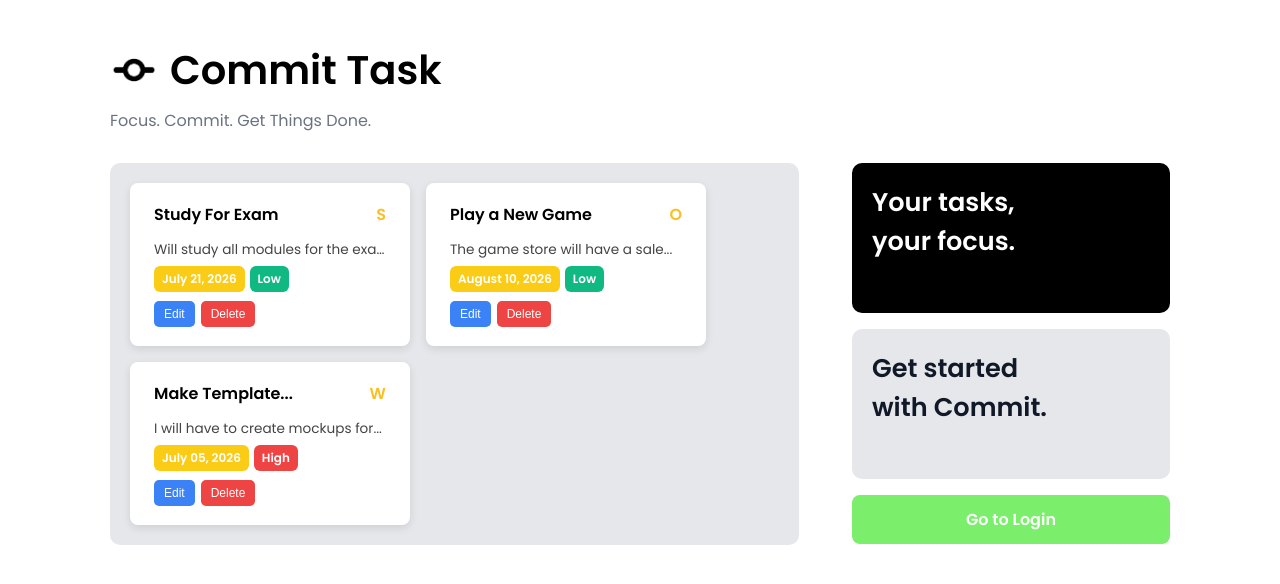
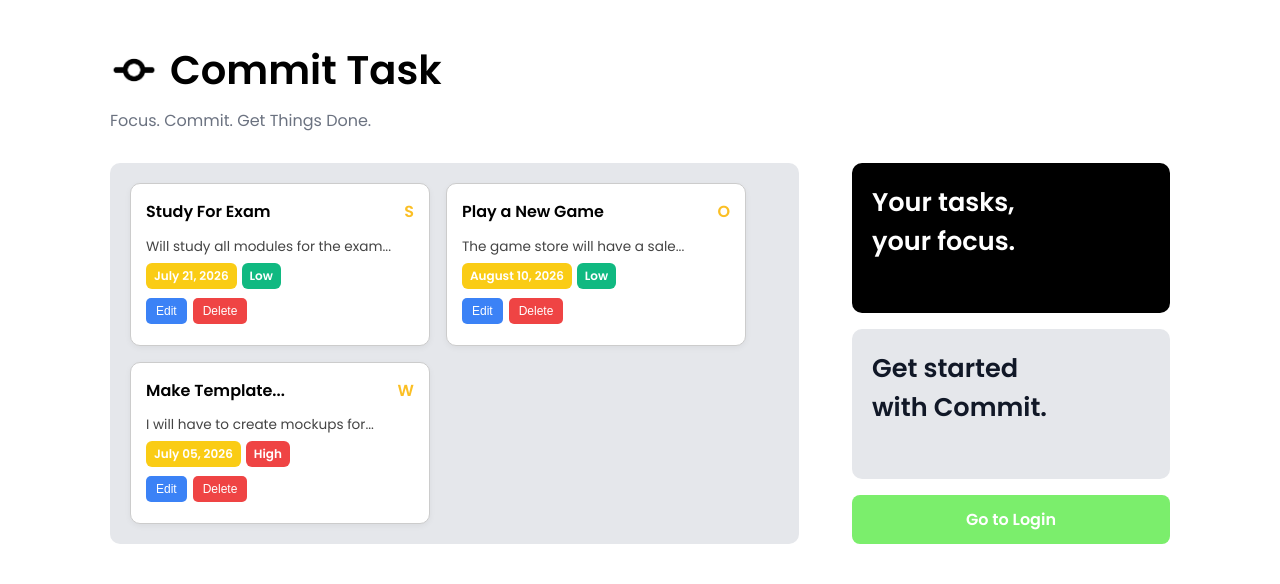
Before and after one commit to Itsmeejoshiee/6apsi-repository, a React (Create React App) app: page / in a window 1280 px wide. Shown: the top 584 px of the page. Built offline with nearby package versions, Linux system fonts and the light colour scheme; no server answers; the HTML template or start-up script is replaced by a standard one.

Commit message:
Updated the show details button
now only one box enlarges instead of two

```diff
--- a/src/styles/DashboardPage.css
+++ b/src/styles/DashboardPage.css
@@ -28,18 +28,26 @@
 
 .task-cards {
   display: flex;
+  flex-wrap: wrap;
   gap: 20px;
-  flex-wrap: wrap;
+  align-items: flex-start;
 }
 
 .task-card {
+  width: 300px;
+  transition: all 0.3s ease;
   background: white;
-  border-radius: 8px;
-  box-shadow: 0 3px 8px rgba(0, 0, 0, 0.1);
-  padding: 1.2rem 1.5rem;
-  width: 280px;
+  border: 1px solid #ccc;
+  border-radius: 10px;
+  padding: 15px;
+  box-sizing: border-box;
+  overflow: hidden;
 }
 
+
+.task-card.expanded {
+  max-height: none;
+}
 .task-card h3 {
   margin-bottom: 0.8rem;
   color: #000000;
```
